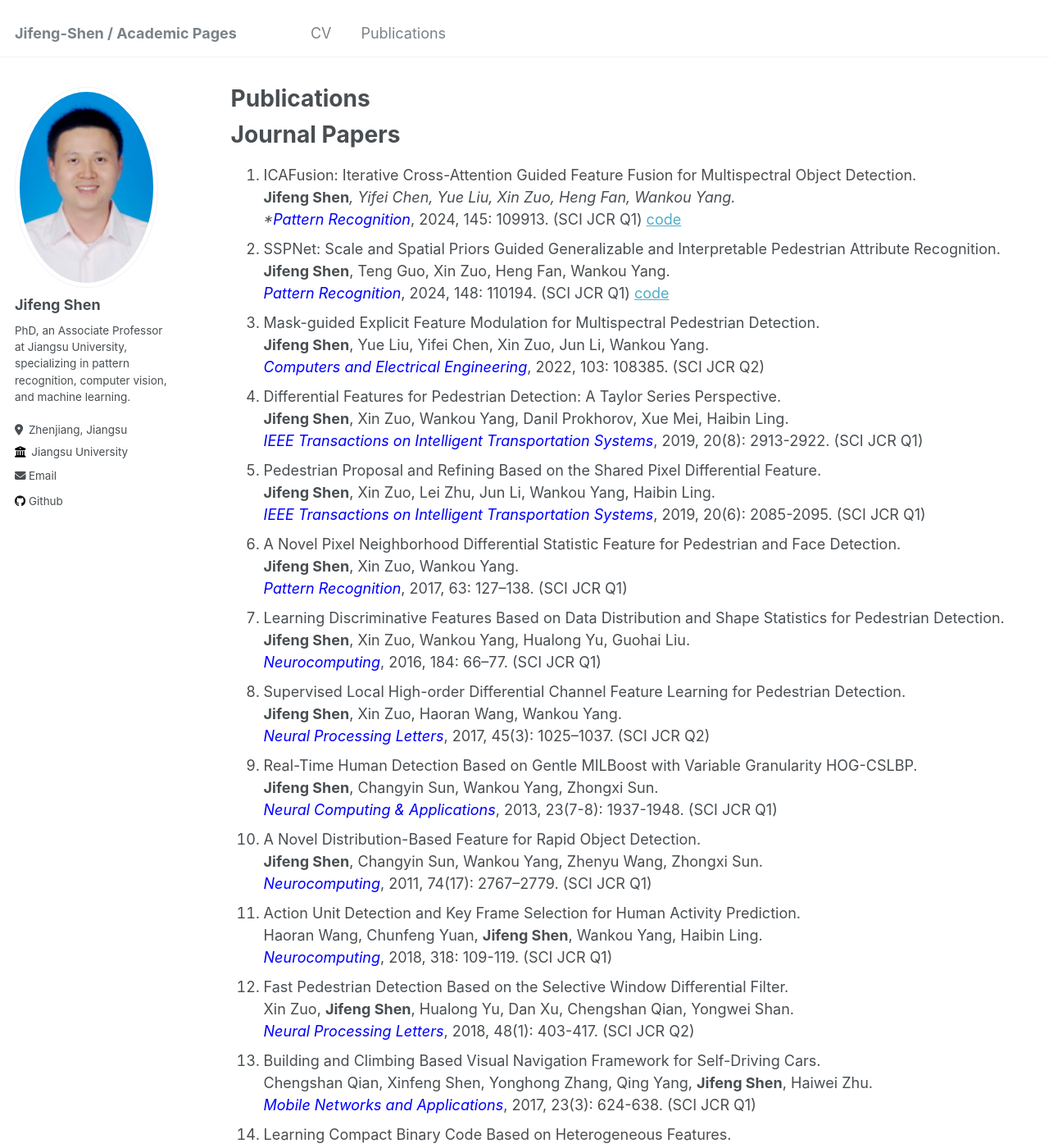
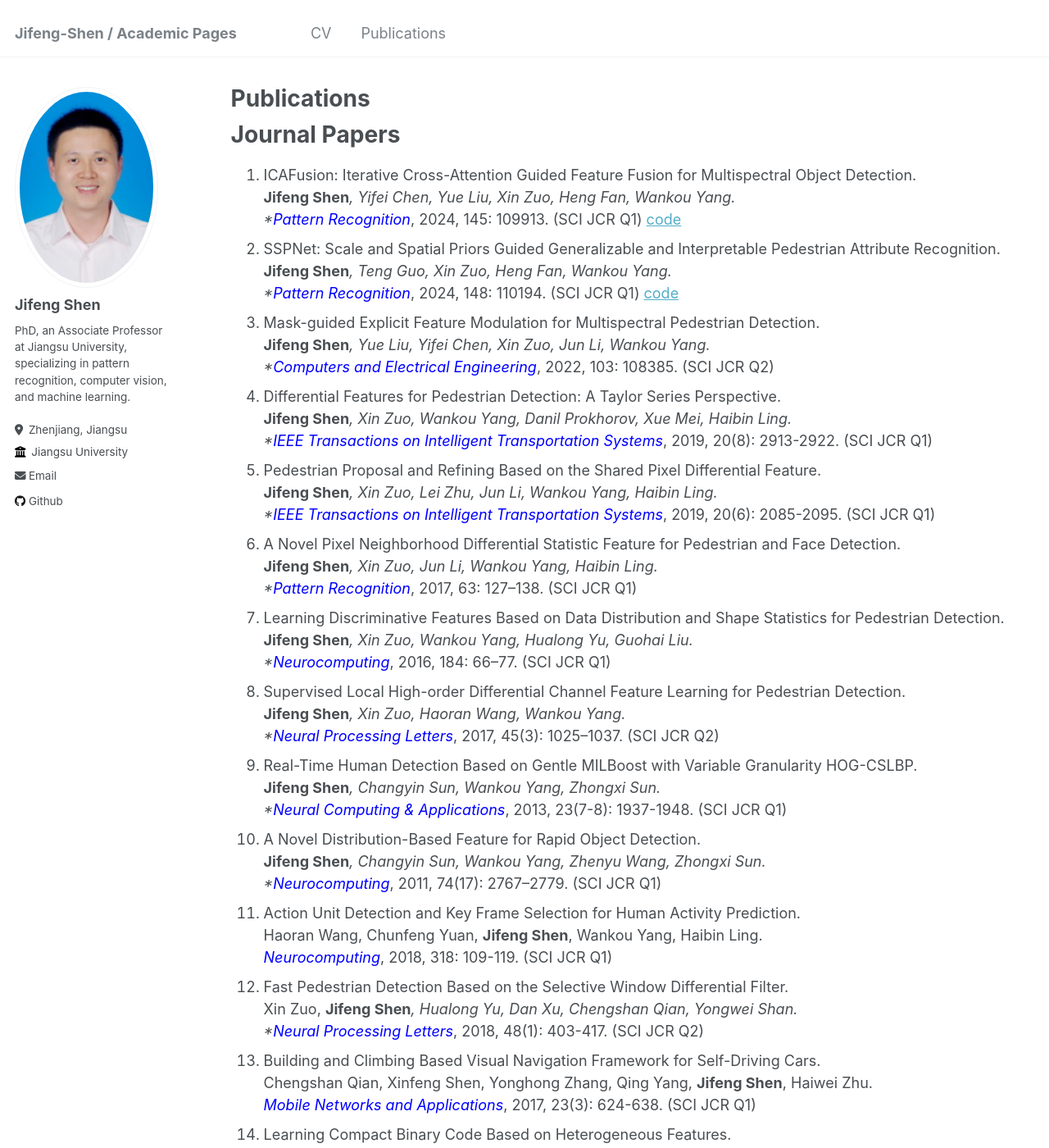
Before and after one commit to jifeng-shen/jifeng-shen.github.io, a Jekyll site: the page built from _pages/publications.md, in a window 1280 px wide and 1400 px high. Shown: the whole window at 82% size. Built offline with Jekyll 4.4.1, drawn with Linux system fonts in a browser that asks for light colours; some of the changed text lies outside the part shown.

Commit message:
Update publications.md

```diff
--- a/_pages/publications.md
+++ b/_pages/publications.md
@@ -11,37 +11,37 @@ author_profile: true
    **Jifeng Shen***, Yifei Chen, Yue Liu, Xin Zuo, Heng Fan, Wankou Yang.
    *<font color="blue">Pattern Recognition</font>*, 2024, 145: 109913. (SCI JCR Q1) [code](https://github.com/chanchanchan97/ICAFusion)
 2. SSPNet: Scale and Spatial Priors Guided Generalizable and Interpretable Pedestrian Attribute Recognition.
-   **Jifeng Shen**, Teng Guo, Xin Zuo, Heng Fan, Wankou Yang.
+   **Jifeng Shen***, Teng Guo, Xin Zuo, Heng Fan, Wankou Yang.
    *<font color="blue">Pattern Recognition</font>*, 2024, 148: 110194. (SCI JCR Q1) [code](https://github.com/guotengg/SSPNet)
 3. Mask-guided Explicit Feature Modulation for Multispectral Pedestrian Detection.
-   **Jifeng Shen**, Yue Liu, Yifei Chen, Xin Zuo, Jun Li, Wankou Yang.
+   **Jifeng Shen***, Yue Liu, Yifei Chen, Xin Zuo, Jun Li, Wankou Yang.
    *<font color="blue">Computers and Electrical Engineering</font>*, 2022, 103: 108385. (SCI JCR Q2)
 4. Differential Features for Pedestrian Detection: A Taylor Series Perspective.
-   **Jifeng Shen**, Xin Zuo, Wankou Yang, Danil Prokhorov, Xue Mei, Haibin Ling.
+   **Jifeng Shen***, Xin Zuo, Wankou Yang, Danil Prokhorov, Xue Mei, Haibin Ling.
    *<font color="blue">IEEE Transactions on Intelligent Transportation Systems</font>*, 2019, 20(8): 2913-2922. (SCI JCR Q1)
 5. Pedestrian Proposal and Refining Based on the Shared Pixel Differential Feature.
-   **Jifeng Shen**, Xin Zuo, Lei Zhu, Jun Li, Wankou Yang, Haibin Ling.
+   **Jifeng Shen***, Xin Zuo, Lei Zhu, Jun Li, Wankou Yang, Haibin Ling.
    *<font color="blue">IEEE Transactions on Intelligent Transportation Systems</font>*, 2019, 20(6): 2085-2095. (SCI JCR Q1)
 6. A Novel Pixel Neighborhood Differential Statistic Feature for Pedestrian and Face Detection.
-   **Jifeng Shen**, Xin Zuo, Wankou Yang.
+   **Jifeng Shen***, Xin Zuo, Jun Li, Wankou Yang, Haibin Ling.
    *<font color="blue">Pattern Recognition</font>*, 2017, 63: 127–138. (SCI JCR Q1)
 7. Learning Discriminative Features Based on Data Distribution and Shape Statistics for Pedestrian Detection.
-   **Jifeng Shen**, Xin Zuo, Wankou Yang, Hualong Yu, Guohai Liu.
+   **Jifeng Shen***, Xin Zuo, Wankou Yang, Hualong Yu, Guohai Liu.
    *<font color="blue">Neurocomputing</font>*, 2016, 184: 66–77. (SCI JCR Q1)
 8. Supervised Local High-order Differential Channel Feature Learning for Pedestrian Detection.
-   **Jifeng Shen**, Xin Zuo, Haoran Wang, Wankou Yang.
+   **Jifeng Shen***, Xin Zuo, Haoran Wang, Wankou Yang.
    *<font color="blue">Neural Processing Letters</font>*, 2017, 45(3): 1025–1037. (SCI JCR Q2)
 9. Real-Time Human Detection Based on Gentle MILBoost with Variable Granularity HOG-CSLBP.
-   **Jifeng Shen**, Changyin Sun, Wankou Yang, Zhongxi Sun.
+   **Jifeng Shen***, Changyin Sun, Wankou Yang, Zhongxi Sun.
    *<font color="blue">Neural Computing & Applications</font>*, 2013, 23(7-8): 1937-1948. (SCI JCR Q1)
 10. A Novel Distribution-Based Feature for Rapid Object Detection.
-    **Jifeng Shen**, Changyin Sun, Wankou Yang, Zhenyu Wang, Zhongxi Sun.
+    **Jifeng Shen***, Changyin Sun, Wankou Yang, Zhenyu Wang, Zhongxi Sun.
     *<font color="blue">Neurocomputing</font>*, 2011, 74(17): 2767–2779. (SCI JCR Q1)
 11. Action Unit Detection and Key Frame Selection for Human Activity Prediction.
     Haoran Wang, Chunfeng Yuan, **Jifeng Shen**, Wankou Yang, Haibin Ling.
     *<font color="blue">Neurocomputing</font>*, 2018, 318: 109-119. (SCI JCR Q1)
 12. Fast Pedestrian Detection Based on the Selective Window Differential Filter.
-    Xin Zuo, **Jifeng Shen**, Hualong Yu, Dan Xu, Chengshan Qian, Yongwei Shan.
+    Xin Zuo, **Jifeng Shen***, Hualong Yu, Dan Xu, Chengshan Qian, Yongwei Shan.
     *<font color="blue">Neural Processing Letters</font>*, 2018, 48(1): 403-417. (SCI JCR Q2)
 13. Building and Climbing Based Visual Navigation Framework for Self-Driving Cars.
     Chengshan Qian, Xinfeng Shen, Yonghong Zhang, Qing Yang, **Jifeng Shen**, Haiwei Zhu.
@@ -71,7 +71,7 @@ author_profile: true
     Bing Lu, Jun Sun, Ning Yang, Xiaohong Wu, Xin Zhou, **Jifeng Shen**.
     *<font color="blue">Journal of Food Process Engineering</font>*, 2018, 41(5). (SCI)
 22. Classifying Cracks at Sub-Class Level in Closed Circuit Television Sewer Inspection Videos.
-    Xin Zuo, Bin Dai, Yongwei Shan, **Jifeng Shen**, Chunlong Hu, Shucheng Huang.
+    Xin Zuo, Bin Dai, Yongwei Shan*, **Jifeng Shen***, Chunlong Hu, Shucheng Huang.
     *<font color="blue">Automation in Construction</font>*, 2020, 118: 103289. (SCI JCR Q1)
 23. Research on Nondestructive Identification of Grape Varieties Based on EEMD-DWT and Hyperspectral Image.
     Min Xu, Jun Sun, Xin Zhou, Ningqiu Tang, **Jifeng Shen**, Xiaohong Wu.
@@ -89,13 +89,13 @@ author_profile: true
     Jun Sun, Kaifeng Yang, Chen Chen, **Jifeng Shen**, Yu Yang, Xiaohong Wu, Tomas Norton.
     *<font color="blue">Computers and Electronics in Agriculture</font>*, 2022, 193: 106705. (SCI Q1)
 28. LGADet: Lightweight Anchor-Free Multispectral Pedestrian Detection with Mixed Local and Global Attention.
-    Xin Zuo, Zhi Wang, **Jifeng Shen**, Haoran Wang.
+    Xin Zuo, Zhi Wang, **Jifeng Shen***, Haoran Wang.
     *<font color="blue">Neural Processing Letters</font>*, 2023, 55(3): 2935–2952. (SCI JCR Q2)
 29. Improving Multispectral Pedestrian Detection with Scale-Aware Permutation Attention and Adjacent Feature Aggregation.
-    Xin Zuo, Zhi Wang, **Jifeng Shen**, Wankou Yang.
+    Xin Zuo, Zhi Wang, **Jifeng Shen***, Wankou Yang.
     *<font color="blue">IET Computer Vision</font>*, 2023, 17(7): 726-738. (SCI JCR Q2)
 30. Multi-Granularity Feature Aggregation with Self-Attention and Spatial Reasoning for Fine-Grained Crop Disease Classification.
-    Xin Zuo, Jiao Chu, **Jifeng Shen**, Jun Sun.
+    Xin Zuo, Jiao Chu, **Jifeng Shen***, Jun Sun.
     *<font color="blue">Agriculture</font>*, 2022, 12(9): 1499. (SCI)
 31. Identifying Field Crop Diseases Using Transformer-Embedded Convolutional Neural Network.
     Weidong Zhu, Jun Sun, Simin Wang, **Jifeng Shen**, Kaifeng Yang, Xin Zhou.
@@ -116,7 +116,7 @@ author_profile: true
     Xin Zuo, Yu Sheng, **Jifeng Shen**, Yongwei Shan.
     *<font color="blue">Journal of Computing in Civil Engineering</font>*, 2024. (SCI JCR Q1, Accepted) [code](https://github.com/shengyu27/MA-Q2L)
 37. 44. Learnable Cross-Scale Sparse Attention Guided Feature Fusion for UAV Object Detection.
-    Xin Zuo, Chenhui Qi, Yifei Chen, **Jifeng Shen**, Heng Fan and Wankou Yang.
+    Xin Zuo, Chenhui Qi, Yifei Chen, **Jifeng Shen***, Heng Fan and Wankou Yang.
     *<font color="blue">IEEE Access</font>*, vol 12, pp. 114212-114226, 2024.
 38. Identification of Tea Varieties Based on Low-Rank Autoencoder and Hyperspectral Image.
     基于低秩自动编码器及高光谱图像的茶叶品种鉴别.(In Chinese)
```
